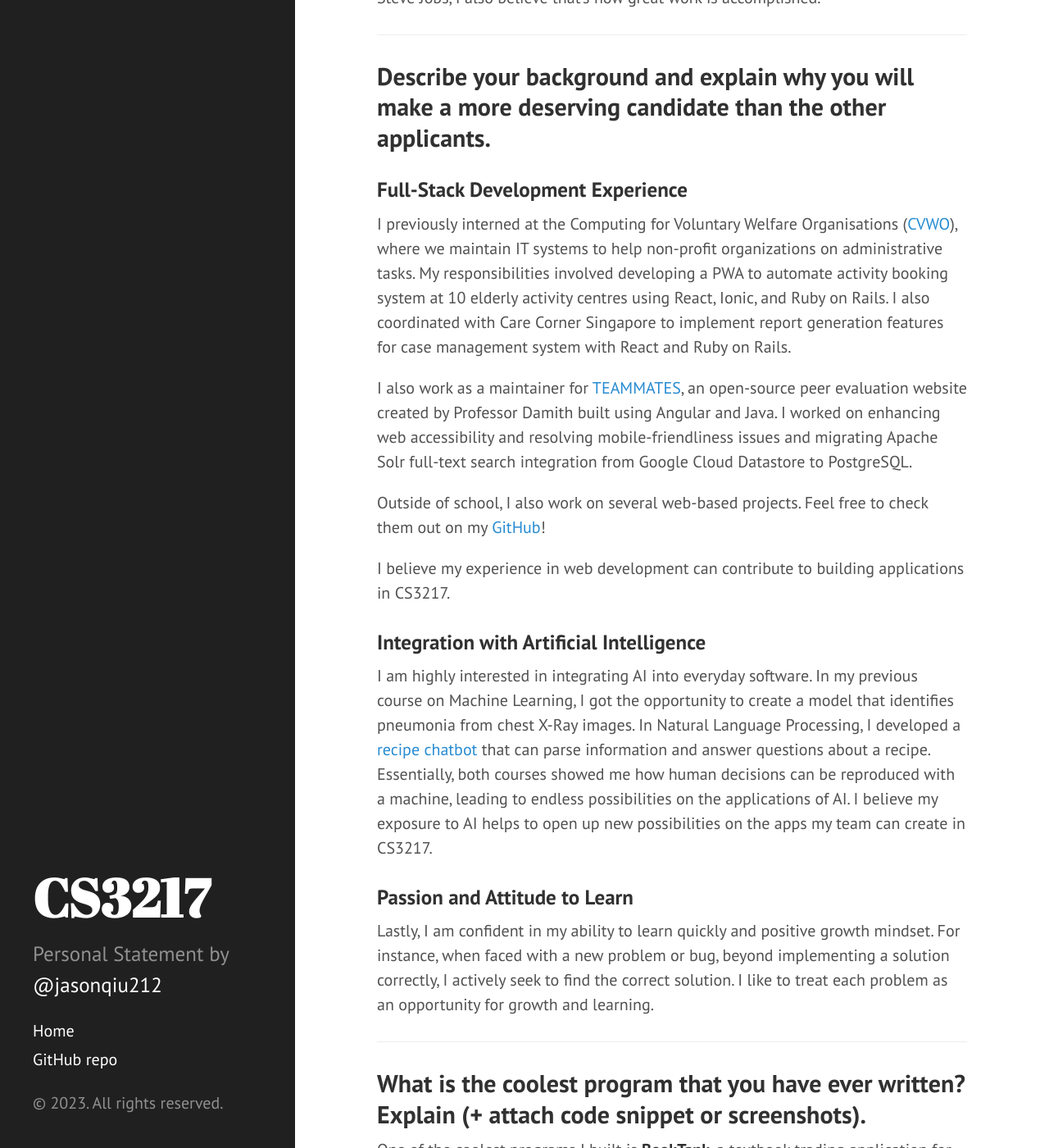
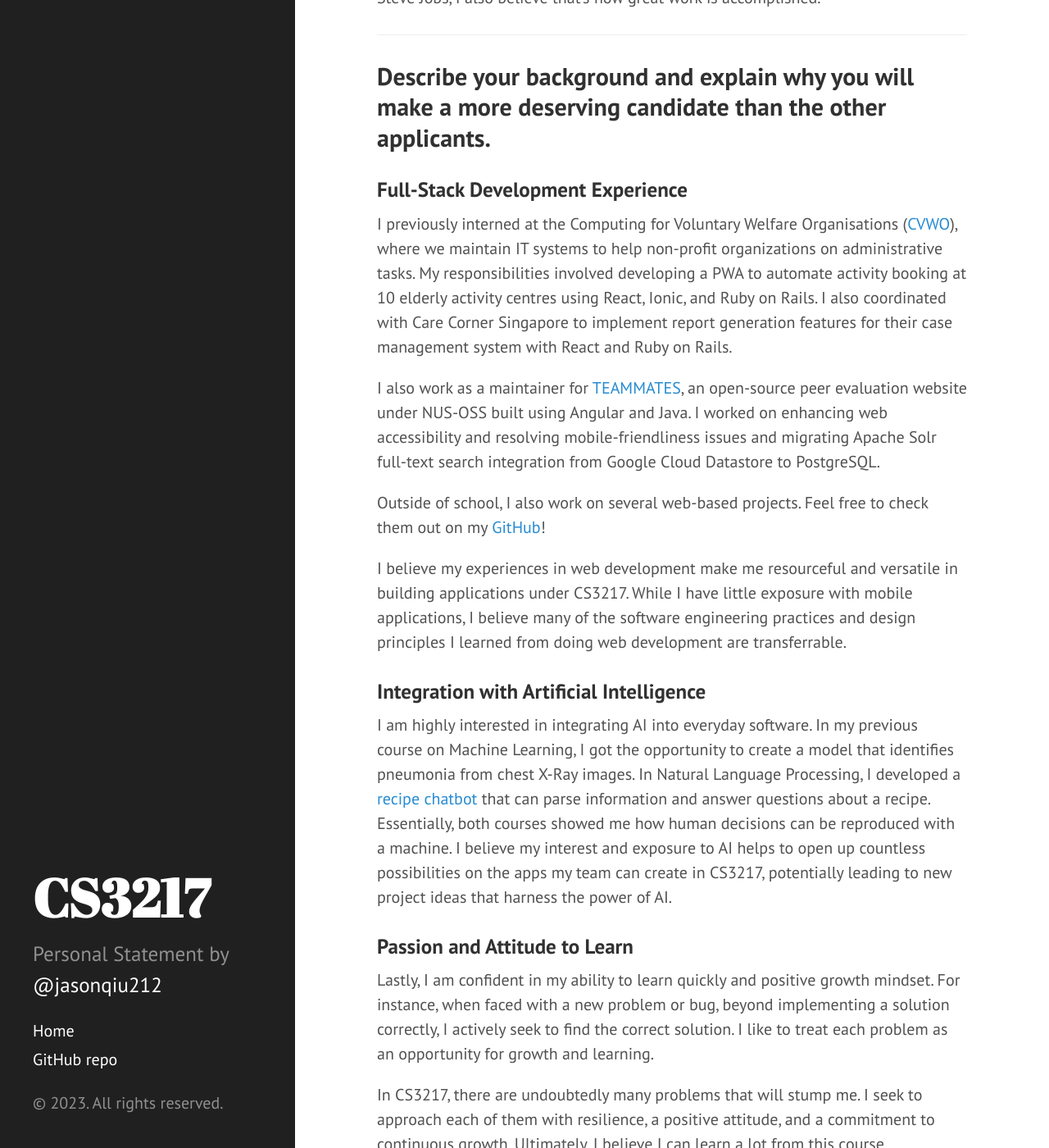
Before and after one commit to jasonqiu212/cs3217-personal-statement, a Jekyll site: the page built from index.md, in a window 1280 px wide and 1400 px high, scrolled down 1141 px. Shown: the whole window at 82% size. Built offline with Jekyll 4.4.1, drawn with Linux system fonts in a browser that asks for light colours; some of the changed text lies outside the part shown.

Commit message:
Make final edits

```diff
--- a/index.md
+++ b/index.md
@@ -43,29 +43,34 @@ As quoted from Steve Jobs, I also believe that's how great work is accomplished.
 ### Full-Stack Development Experience
 
 I previously interned at the Computing for Voluntary Welfare Organisations ([CVWO](https://www.comp.nus.edu.sg/~vwo/projects/2022-lbsa.html)), where we maintain IT systems to help non-profit organizations on administrative tasks.
-My responsibilities involved developing a PWA to automate activity booking system at 10 elderly activity centres using React, Ionic, and Ruby on Rails.
-I also coordinated with Care Corner Singapore to implement report generation features for case management system with React and Ruby on Rails.
+My responsibilities involved developing a PWA to automate activity booking at 10 elderly activity centres using React, Ionic, and Ruby on Rails.
+I also coordinated with Care Corner Singapore to implement report generation features for their case management system with React and Ruby on Rails.
 
-I also work as a maintainer for [TEAMMATES](https://github.com/TEAMMATES/teammates), an open-source peer evaluation website created by Professor Damith built using Angular and Java.
+I also work as a maintainer for [TEAMMATES](https://github.com/TEAMMATES/teammates), an open-source peer evaluation website under NUS-OSS built using Angular and Java.
 I worked on enhancing web accessibility and resolving mobile-friendliness issues and migrating Apache Solr full-text search integration from Google Cloud Datastore to PostgreSQL.
 
 Outside of school, I also work on several web-based projects. Feel free to check them out on my [GitHub](https://github.com/jasonqiu212)!
 
-I believe my experience in web development can contribute to building applications in CS3217.
+I believe my experiences in web development make me resourceful and versatile in building applications under CS3217.
+While I have little exposure with mobile applications, I believe many of the software engineering practices and design principles I learned from doing web development are transferrable.
 
 ### Integration with Artificial Intelligence
 
 I am highly interested in integrating AI into everyday software.
 In my previous course on Machine Learning, I got the opportunity to create a model that identifies pneumonia from chest X-Ray images.
 In Natural Language Processing, I developed a [recipe chatbot](https://github.com/jasonqiu212/cookbook) that can parse information and answer questions about a recipe.
-Essentially, both courses showed me how human decisions can be reproduced with a machine, leading to endless possibilities on the applications of AI.
-I believe my exposure to AI helps to open up new possibilities on the apps my team can create in CS3217.
+Essentially, both courses showed me how human decisions can be reproduced with a machine.
+I believe my interest and exposure to AI helps to open up countless possibilities on the apps my team can create in CS3217, potentially leading to new project ideas that harness the power of AI.
 
 ### Passion and Attitude to Learn
 
 Lastly, I am confident in my ability to learn quickly and positive growth mindset.
 For instance, when faced with a new problem or bug, beyond implementing a solution correctly, I actively seek to find the correct solution.
 I like to treat each problem as an opportunity for growth and learning.
+
+In CS3217, there are undoubtedly many problems that will stump me.
+I seek to approach each of them with resilience, a positive attitude, and a commitment to continuous growth.
+Ultimately, I believe I can learn a lot from this course.
 
 ---
 
```
